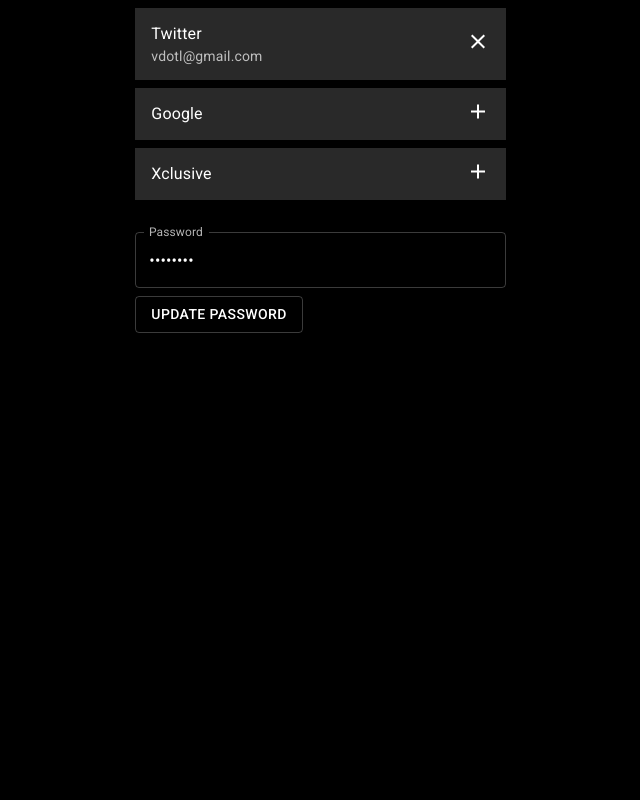
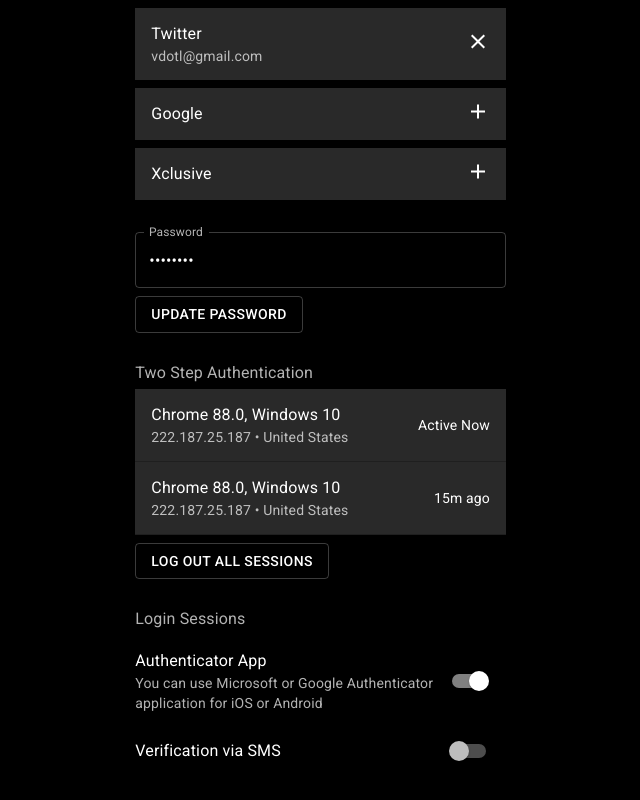
Before and after one commit to Invotyx/xclusiveMe-Frontend, a Next.js app: page /settings/account in a window 1280 px wide. Shown: the part 414-1214 px from the top of the page, without its empty margins (358-998 px from the left). Before the commit the page ends 800 px from the top, so only its background shows below. Built offline with nearby package versions, Linux system fonts and the light colour scheme.

Commit message:
Update account.js

```diff
--- a/pages/settings/account.js
+++ b/pages/settings/account.js
@@ -3,6 +3,8 @@
 import Head from 'next/head';
 import NextLink from 'next/link';
 import Box from '@material-ui/core/Box';
+import Divider from '@material-ui/core/Divider';
+import Switch from '@material-ui/core/Switch';
 import Grid from '@material-ui/core/Grid';
 import Container from '@material-ui/core/Container';
 import InputAdornment from '@material-ui/core/InputAdornment';
@@ -38,10 +40,27 @@
   { url: '#', text: 'Xclusive', active: '' },
 ];
 
+const loginSessions = [
+  {
+    userAgent: 'Chrome 88.0, Windows 10',
+    ip: '222.187.25.187',
+    country: 'United States',
+    time: 'Active Now',
+  },
+  {
+    userAgent: 'Chrome 88.0, Windows 10',
+    ip: '222.187.25.187',
+    country: 'United States',
+    time: '15m ago',
+  },
+];
+
 export default function Home(props) {
   const username = 'vdotdl';
   const email = 'vdotdl@gmail.com';
   const phone = '+1 222 884 5655';
+  const verificationViaSms = false;
+  const authenticatorApp = true;
   const { asPath } = useRouter();
 
   const classes = useStyles();
@@ -129,6 +148,54 @@
               type='password'
             />
             <Button variant='outlined'>Update Password</Button>
+            <Box my={4}>
+              <InputLabel>Two Step Authentication</InputLabel>
+              <List>
+                {loginSessions.map((i, j) => (
+                  <>
+                    <ListItem selected={true}>
+                      <ListItemText
+                        primary={i.userAgent}
+                        secondary={`${i.ip} • ${i.country}`}
+                      />
+                      <ListItemSecondaryAction>
+                        {i.time}
+                      </ListItemSecondaryAction>
+                    </ListItem>
+                    <Divider />
+                  </>
+                ))}
+              </List>
+              <Button variant='outlined'>Log out all sessions</Button>
+            </Box>
+            <Box my={4}>
+              <InputLabel>Login Sessions</InputLabel>
+              <List>
+                <ListItem disableGutters>
+                  <ListItemText
+                    primary={`Authenticator App`}
+                    secondary={`You can use Microsoft or Google Authenticator application for iOS or Android`}
+                  />
+                  <ListItemSecondaryAction>
+                    <Switch
+                      edge='end'
+                      onChange={(e) => console.log(e)}
+                      checked={authenticatorApp}
+                    />
+                  </ListItemSecondaryAction>
+                </ListItem>
+                <ListItem disableGutters>
+                  <ListItemText primary={`Verification via SMS`} />
+                  <ListItemSecondaryAction>
+                    <Switch
+                      edge='end'
+                      onChange={(e) => console.log(e)}
+                      checked={verificationViaSms}
+                    />
+                  </ListItemSecondaryAction>
+                </ListItem>
+              </List>
+            </Box>
           </form>
         </Grid>
       </Grid>
```
